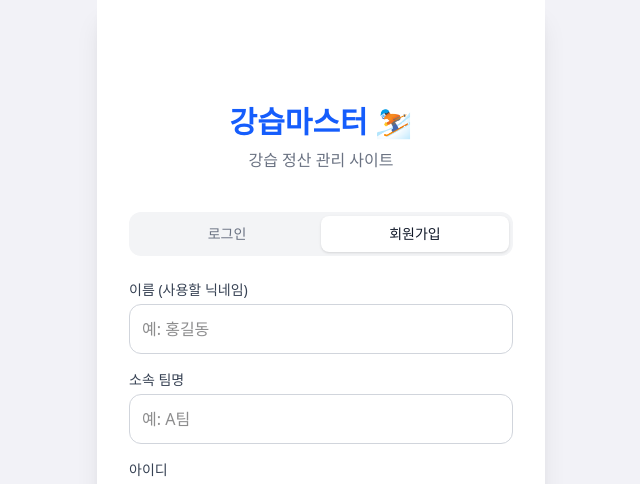
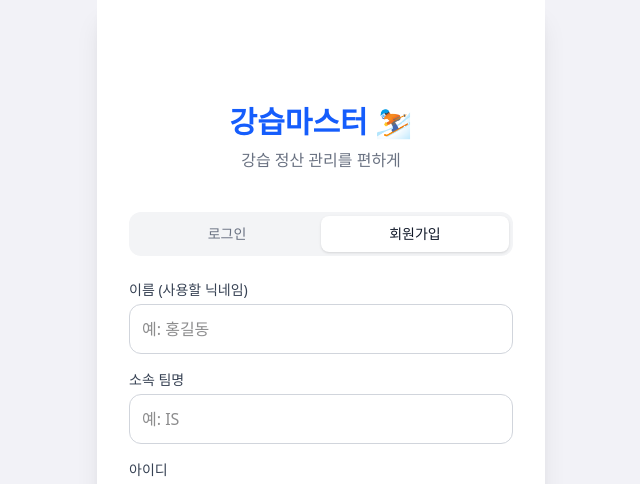
Before and after one commit to always97/ski-manager, a Next.js app: page /login in a window 1280 px wide. Both pictures are taken after a click on the button "회원가입". Shown: the top 484 px of the page, without its empty margins (319-959 px from the left). Built offline with nearby package versions, Linux system fonts and the light colour scheme.

Commit message:
회원가입 예시 메세지 변경

```diff
--- a/app/login/page.tsx
+++ b/app/login/page.tsx
@@ -29,7 +29,7 @@ export default function LoginPage() {
           <h1 className="text-3xl font-bold text-blue-600 mb-2">
             강습마스터 ⛷️
           </h1>
-          <p className="text-gray-500">강습 정산 관리 사이트</p>
+          <p className="text-gray-500">강습 정산 관리를 편하게</p>
         </div>
 
         {/* 탭 버튼 */}
@@ -74,7 +74,7 @@ export default function LoginPage() {
                 <input
                   name="team_name"
                   type="text"
-                  placeholder="예: A팀"
+                  placeholder="예: IS"
                   className="w-full p-3 border border-gray-300 rounded-xl focus:ring-2 focus:ring-blue-500 focus:outline-none"
                 />
               </div>
```
